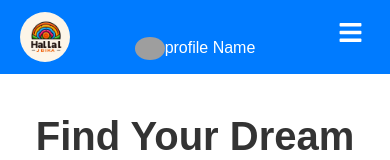
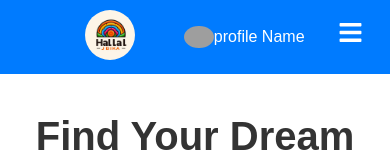
Before and after one commit to OmorFaruk63/Job_finder_website-HALAL-JIBIKA-, a React (Vite) app: page / in a window 390 px wide. Shown: the top 160 px of the page. Built offline with nearby package versions, Linux system fonts and the light colour scheme; no server answers; grey boxes are pictures that could not be loaded.

Commit message:
Responsive adjust

```diff
--- a/src/Components/Header/Navbar.css
+++ b/src/Components/Header/Navbar.css
@@ -1,6 +1,6 @@
 .navbar {
   display: flex;
-  justify-content: space-around;
+  justify-content: space-evenly;
   background-color: #007bffff;
   align-items: center;
   position: relative;
@@ -13,6 +13,7 @@
   align-items: center;
   background-color: #007bffff;
   padding: 20px;
+  margin-left: 30px;
 }
 
 .nav-manu li {
@@ -21,8 +22,6 @@
 
 .main-logo {
   border-radius: 50%;
-  position: absolute;
-  left: 20px;
 }
 
 .navbar a {
@@ -62,8 +61,9 @@
 
   .nav-manu-active {
     display: block;
-    width: 100%;
-    height: 90vh;
+    width: 100vw;
+    margin-left: 0;
+    height: 100vh;
     position: absolute;
     top: 0;
     display: flex;
@@ -95,8 +95,6 @@
 
   .navbar {
     height: 30px;
-    flex-direction: column;
-    align-items: center;
     padding: 37px;
   }
 }
--- a/src/Components/Header/Navbar.jsx
+++ b/src/Components/Header/Navbar.jsx
@@ -21,11 +21,14 @@ const Navbar = () => {
   return (
     <div>
       <nav className="navbar">
+        <div>
           <img
             className="main-logo"
             width="50px"
             src="../../../public/logo-Main.jpg"
           />
+        </div>
+
         <ul
           onClick={() => setTrue(!isTrue)}
           className={isTrue ? "nav-manu-active nav-manu" : "nav-manu"}
@@ -74,9 +77,9 @@ const Navbar = () => {
           <span>
             {loading ? "Loading" : user ? user?.displayName : "profile Name"}
           </span>
-        </div>
           <div onClick={() => setTrue(!isTrue)} className="bar">
             {isTrue ? "❌" : <FaBars />}
+          </div>
         </div>
       </nav>
     </div>
```
Lines whose indentation alone changed are shown as unchanged.
